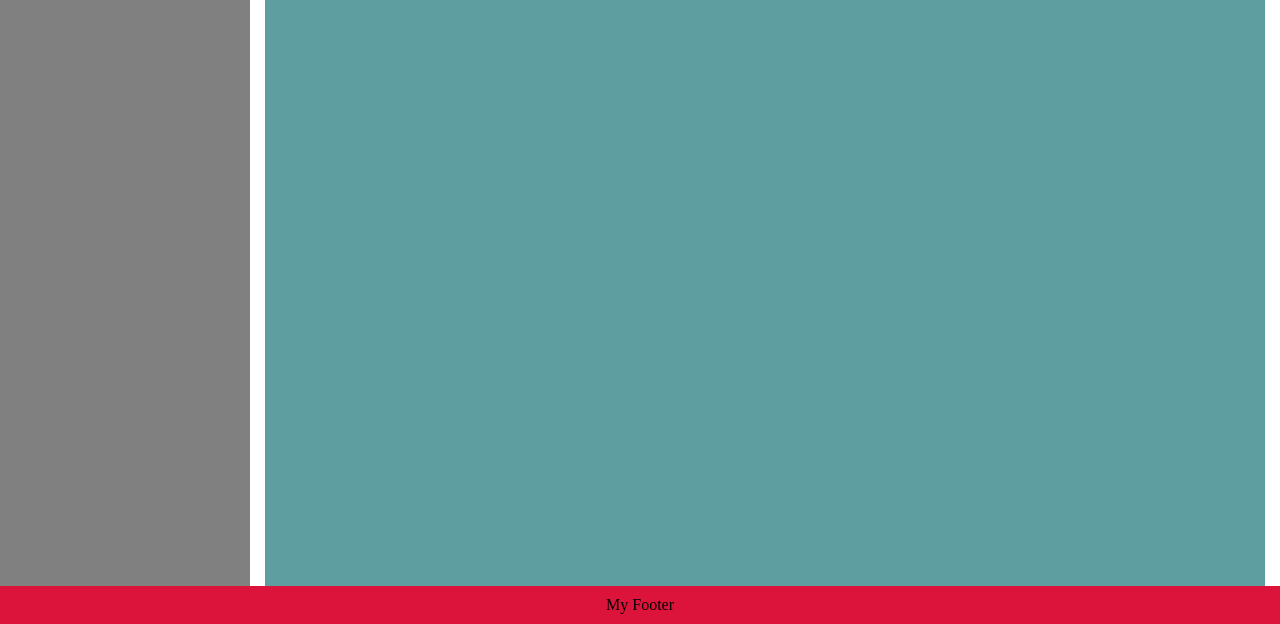
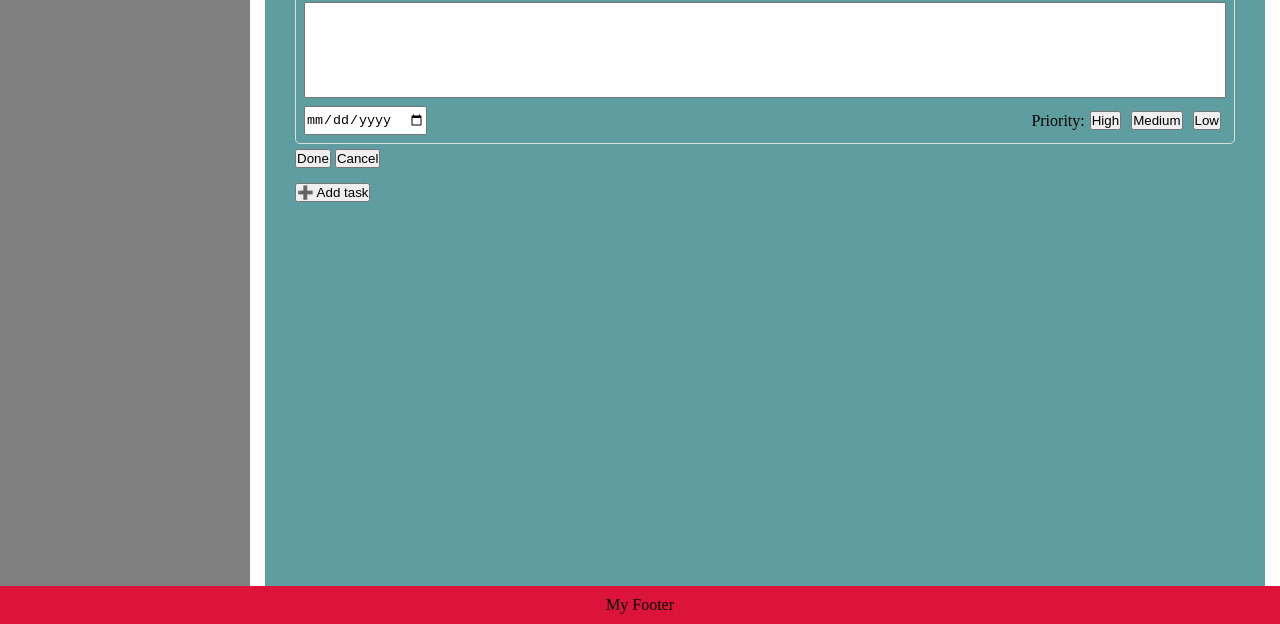
Before and after one commit to idandam/todo-list, a plain HTML site: page index.html in a window 1280 px wide. Shown: the part 176-800 px from the top of the page. Drawn offline with Linux system fonts and the light colour scheme.

Commit message:
SUCCESS UI for edit todo form

```diff
--- a/index.html
+++ b/index.html
@@ -31,22 +31,41 @@
         <div class="project-content">
             <div class="project-content-header">
                 <h3></h3>
-                <div >
+                <div>
                     <button class="sort-project-btn">Sort</button>
                 </div>
             </div>
             <ul class="todos">
+                <li class="edit-todo-list-item">
+                    <form class="edit-todo-form">
+                        <div class="edit-todo-area">
+                            <div class="edit-todo-area-input">
+                                <input type="text" name="edit-todo-title" class="edit-todo-title"></input>
+                                <textarea name="edit-todo-description" class="edit-todo-description" rows="5"></textarea>
+                            </div>
+                            <div class="edit-todo-area-date-priority">
+                                <input type="date" name="edit-todo-date" class="edit-todo-date"></input>
+                                <div class="edit-todo-priorities">
+                                    <span>Priority:</span>
+                                        <ul name="ff" class="edit-todo-priorities">
+                                            <li class="priority-high"><button>High</button></li>
+                                            <li class="priority-medium"><button>Medium</button></li>
+                                            <li class="priority-low"><button>Low</button></li>
+                                        </ul>
+                                </div>
+                            </div>
+                        </div>
+                        <div class="edit-todo-form-btns">
+                            <input type="submit" value="Done"></input>
+                            <input type="button" name="cancel" value="Cancel"></input>
+                        </div>
+                    </form>
+                </li>
                 <li class="add-todo-list-item">
                     <button class="add-todo-btn">
                         <span>&#10133</span>
                         Add task
                     </button>
-                </li>
-                <li class="edit-todo-list-item">
-                    <form class="edit-todo-form">
-                        <div class="edit-todo-area"></div>
-                        <div class="edit-todo-form-btns"></div>
-                    </form>
                 </li>
             </ul>
         </div>
--- a/style.css
+++ b/style.css
@@ -122,3 +122,67 @@ body{
     display:flex;
     justify-content: space-between;
 }
+
+.edit-todo-list-item{
+   padding-top:5px;
+    margin-bottom: 10px;
+    background: none !important;
+}
+
+.edit-todo-description{
+    text-rendering: auto;
+    letter-spacing: normal;
+    word-spacing: normal;
+    display:block;
+    text-align: start;
+    appearance: auto;
+    white-space: pre-wrap;
+    overflow-wrap: break-word;
+    column-count: initial !important;
+    margin: 8px 0px;
+    width: 100%;
+    overflow:scroll;
+    resize: none;
+    padding:2px;
+
+
+
+}
+
+.edit-todo-priorities{
+    overflow: hidden;
+    display: flex;
+    align-items: center;
+
+}
+
+
+.edit-todo-priorities > li{
+    display:block;
+    padding:5px;
+    text-decoration: none;
+    float: left;
+}
+
+.edit-todo-area{
+    border: 1px solid #ddd;
+    border-radius: 5px;
+    cursor: text;
+    padding: 8px;
+
+}
+
+li{
+    list-style-type: none;
+    display: block;
+}
+
+.edit-todo-area-date-priority{
+    display:flex;
+    justify-content: space-between;
+}
+
+.edit-todo-form-btns{
+    padding-top: 5px;
+    padding-bottom: 5px;
+}
```
